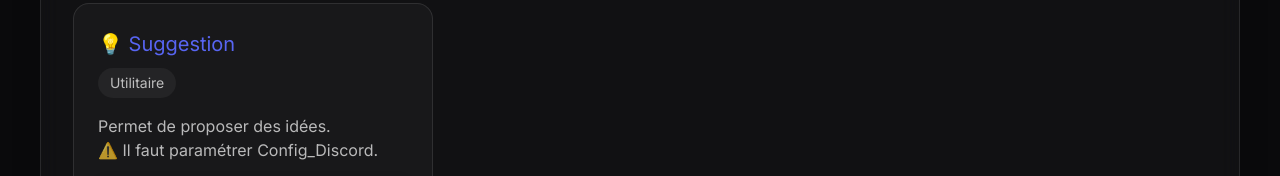
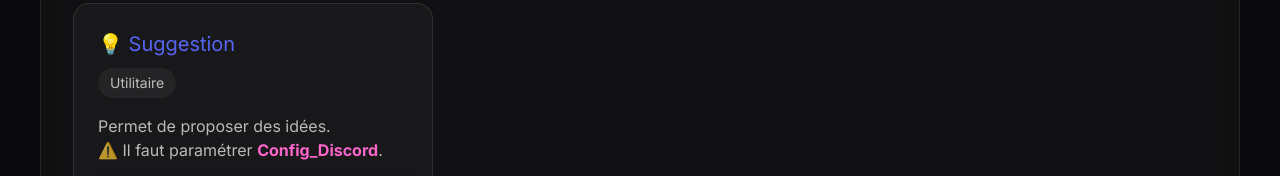
Before and after one commit to cypripricheche/Duskie_BotDiscord, a plain HTML site: page commands.html in a window 1280 px wide. Shown: the part 822-998 px from the top of the page. Drawn offline with Linux system fonts and the light colour scheme.

Commit message:
Update commands.css

```diff
--- a/css/page/commands.css
+++ b/css/page/commands.css
@@ -189,6 +189,11 @@
   letter-spacing: 0.5px;
 }
 
+.highlight-rose {
+  color: #ff66cc; /* 🌸 Rose clair (tu peux changer la teinte) */
+  font-weight: bold;
+}
+
 
 @keyframes titleGlow {
     from {
```
